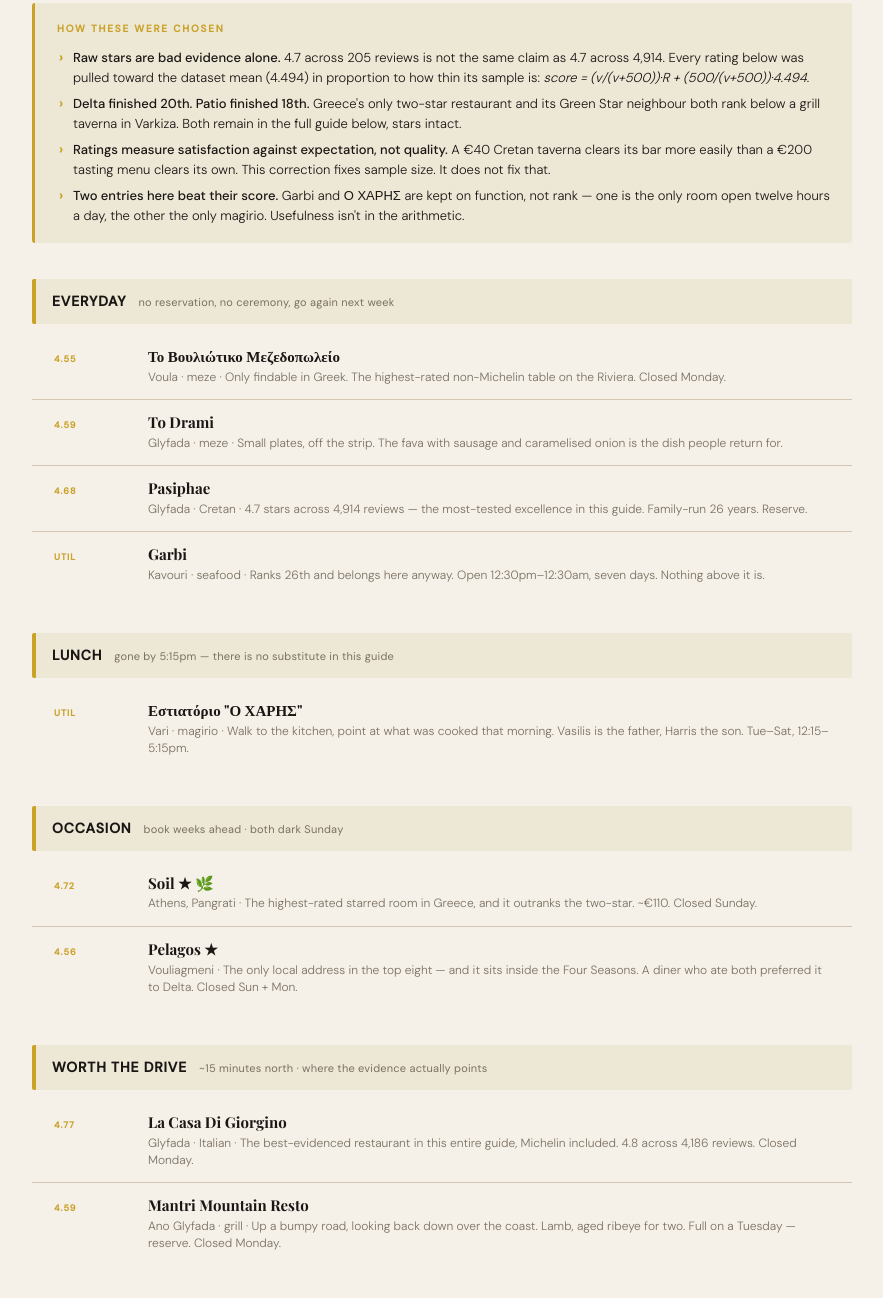
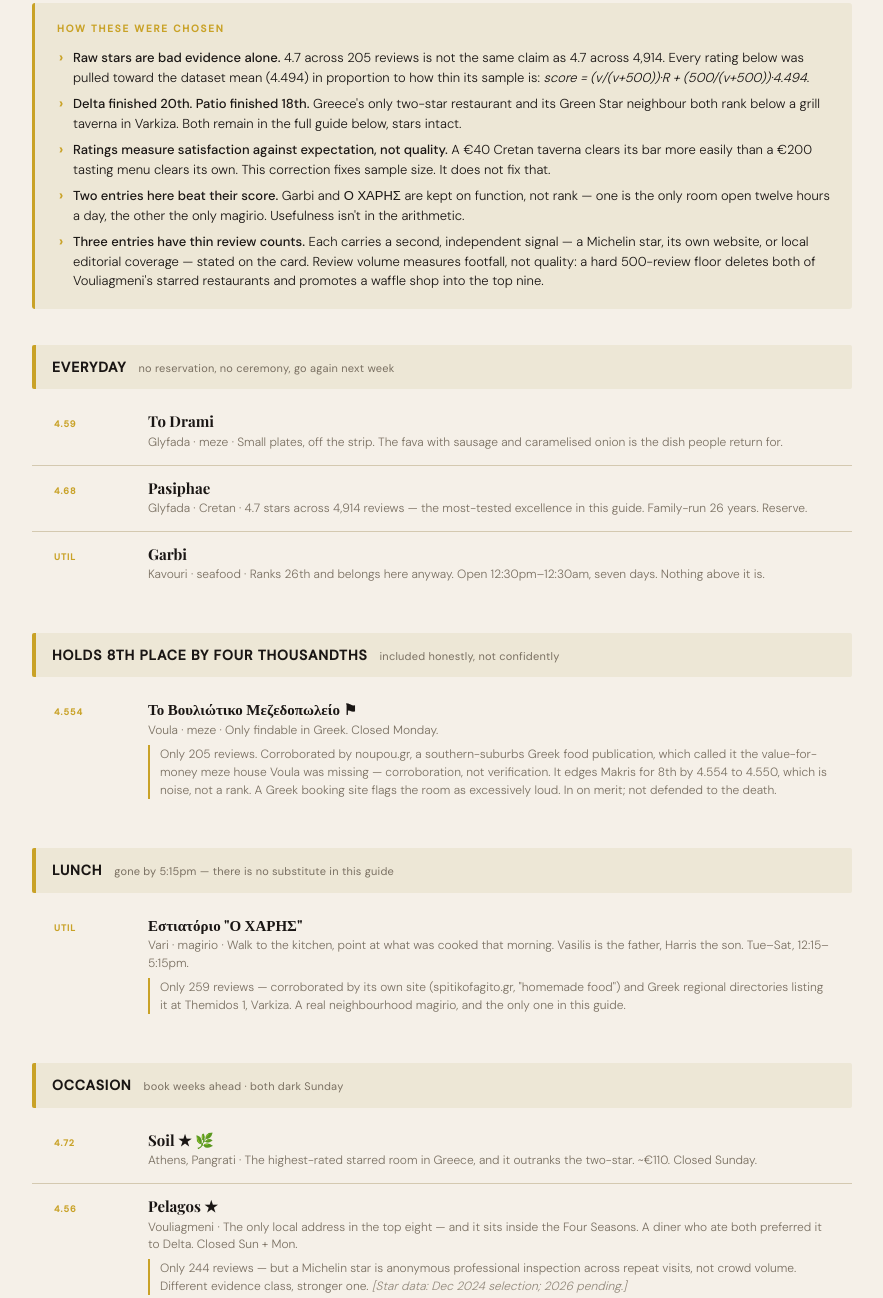
Before and after one commit to billyquiver26/vouliagmeni-food-2026, a plain HTML site: page index.html in a window 1280 px wide. Shown: the part 1088-2386 px from the top of the page, without its empty margins (198-1081 px from the left). Drawn offline with nearby package versions, Linux system fonts and the light colour scheme; a web font is replaced by a local one.

Commit message:
Show the second source: corroboration lines on thin-review entries; demote Vouliotiko to flagged block

```diff
--- a/index.html
+++ b/index.html
@@ -178,6 +178,8 @@
   .fb-btn:hover{border-color:var(--ink);}
   .fb-btn.active{background:var(--red);border-color:var(--red);color:#fff;}
   .fb-count{margin-left:auto;font-size:10px;letter-spacing:.12em;text-transform:uppercase;color:var(--muted);white-space:nowrap;}
+  .ess-corrob{display:block;margin-top:6px;padding-left:10px;border-left:2px solid var(--gold);font-size:12px;color:var(--muted);line-height:1.5;}
+  .ess-corrob em{font-style:italic;opacity:0.8;}
 </style>
 <link rel="manifest" href="./manifest.json">
 <meta name="theme-color" content="#1c5d8c">
@@ -250,26 +252,31 @@
       <li><strong>Delta finished 20th. Patio finished 18th.</strong> Greece's only two-star restaurant and its Green Star neighbour both rank below a grill taverna in Varkiza. Both remain in the full guide below, stars intact.</li>
       <li><strong>Ratings measure satisfaction against expectation, not quality.</strong> A €40 Cretan taverna clears its bar more easily than a €200 tasting menu clears its own. This correction fixes sample size. It does not fix that.</li>
       <li><strong>Two entries here beat their score.</strong> Garbi and Ο ΧΑΡΗΣ are kept on function, not rank — one is the only room open twelve hours a day, the other the only magirio. Usefulness isn't in the arithmetic.</li>
+      <li><strong>Three entries have thin review counts.</strong> Each carries a second, independent signal — a Michelin star, its own website, or local editorial coverage — stated on the card. Review volume measures footfall, not quality: a hard 500-review floor deletes both of Vouliagmeni's starred restaurants and promotes a waffle shop into the top nine.</li>
     </ul>
   </div>
 
   <div class="sub-label"><span class="sub-label-main">Everyday</span><span class="sub-label-note">no reservation, no ceremony, go again next week</span></div>
   <div class="essentials">
-    <a class="ess-row" href="https://www.google.com/maps/search/?api=1&query=%CE%A4%CE%BF%20%CE%92%CE%BF%CF%85%CE%BB%CE%B9%CF%8E%CF%84%CE%B9%CE%BA%CE%BF%20%CE%9C%CE%B5%CE%B6%CE%B5%CE%B4%CE%BF%CF%80%CF%89%CE%BB%CE%B5%CE%AF%CE%BF&query_place_id=ChIJB3E9Z8mVoRQRLDXOJ4aRVJs" target="_blank" rel="noopener"><div class="ess-tag">4.55</div><div class="ess-content"><div class="ess-name">Το Βουλιώτικο Μεζεδοπωλείο</div><div class="ess-why">Voula · meze · Only findable in Greek. The highest-rated non-Michelin table on the Riviera. Closed Monday.</div></div></a>
     <a class="ess-row" href="https://www.google.com/maps/search/?api=1&query=To%20Drami&query_place_id=ChIJ8w7q5NO_oRQRpkV-21EGUrY" target="_blank" rel="noopener"><div class="ess-tag">4.59</div><div class="ess-content"><div class="ess-name">To Drami</div><div class="ess-why">Glyfada · meze · Small plates, off the strip. The fava with sausage and caramelised onion is the dish people return for.</div></div></a>
     <a class="ess-row" href="https://www.google.com/maps/search/?api=1&query=PASIPHAE&query_place_id=ChIJp3m5ndq_oRQR-aZUPQYEgys" target="_blank" rel="noopener"><div class="ess-tag">4.68</div><div class="ess-content"><div class="ess-name">Pasiphae</div><div class="ess-why">Glyfada · Cretan · 4.7 stars across 4,914 reviews — the most-tested excellence in this guide. Family-run 26 years. Reserve.</div></div></a>
     <a class="ess-row" href="https://www.google.com/maps/search/?api=1&query=Garbi%20Restaurant&query_place_id=ChIJg5LpoVOVoRQRmGVwgEU5DwY" target="_blank" rel="noopener"><div class="ess-tag">util</div><div class="ess-content"><div class="ess-name">Garbi</div><div class="ess-why">Kavouri · seafood · Ranks 26th and belongs here anyway. Open 12:30pm–12:30am, seven days. Nothing above it is.</div></div></a>
   </div>
 
+  <div class="sub-label"><span class="sub-label-main">Holds 8th place by four thousandths</span><span class="sub-label-note">included honestly, not confidently</span></div>
+  <div class="essentials">
+    <a class="ess-row" href="https://www.google.com/maps/search/?api=1&query=%CE%A4%CE%BF%20%CE%92%CE%BF%CF%85%CE%BB%CE%B9%CF%8E%CF%84%CE%B9%CE%BA%CE%BF%20%CE%9C%CE%B5%CE%B6%CE%B5%CE%B4%CE%BF%CF%80%CF%89%CE%BB%CE%B5%CE%AF%CE%BF&query_place_id=ChIJB3E9Z8mVoRQRLDXOJ4aRVJs" target="_blank" rel="noopener"><div class="ess-tag">4.554</div><div class="ess-content"><div class="ess-name">Το Βουλιώτικο Μεζεδοπωλείο ⚑</div><div class="ess-why">Voula · meze · Only findable in Greek. Closed Monday.<br><span class="ess-corrob">Only 205 reviews. Corroborated by noupou.gr, a southern-suburbs Greek food publication, which called it the value-for-money meze house Voula was missing — corroboration, not verification. It edges Makris for 8th by 4.554 to 4.550, which is noise, not a rank. A Greek booking site flags the room as excessively loud. In on merit; not defended to the death.</span></div></div></a>
+  </div>
+
   <div class="sub-label"><span class="sub-label-main">Lunch</span><span class="sub-label-note">gone by 5:15pm — there is no substitute in this guide</span></div>
   <div class="essentials">
-    <a class="ess-row" href="https://www.google.com/maps/search/?api=1&query=%CE%95%CF%83%CF%84%CE%B9%CE%B1%CF%84%CF%8C%CF%81%CE%B9%CE%BF%20%CE%9F%20%CE%A7%CE%91%CE%A1%CE%97%CE%A3&query_place_id=ChIJMRRILC2VoRQRYSt3Fcbi9Xo" target="_blank" rel="noopener"><div class="ess-tag">util</div><div class="ess-content"><div class="ess-name">Εστιατόριο "Ο ΧΑΡΗΣ"</div><div class="ess-why">Vari · magirio · Walk to the kitchen, point at what was cooked that morning. Vasilis is the father, Harris the son. Tue–Sat, 12:15–5:15pm.</div></div></a>
+    <a class="ess-row" href="https://www.google.com/maps/search/?api=1&query=%CE%95%CF%83%CF%84%CE%B9%CE%B1%CF%84%CF%8C%CF%81%CE%B9%CE%BF%20%CE%9F%20%CE%A7%CE%91%CE%A1%CE%97%CE%A3&query_place_id=ChIJMRRILC2VoRQRYSt3Fcbi9Xo" target="_blank" rel="noopener"><div class="ess-tag">util</div><div class="ess-content"><div class="ess-name">Εστιατόριο "Ο ΧΑΡΗΣ"</div><div class="ess-why">Vari · magirio · Walk to the kitchen, point at what was cooked that morning. Vasilis is the father, Harris the son. Tue–Sat, 12:15–5:15pm.<br><span class="ess-corrob">Only 259 reviews — corroborated by its own site (spitikofagito.gr, "homemade food") and Greek regional directories listing it at Themidos 1, Varkiza. A real neighbourhood magirio, and the only one in this guide.</span></div></div></a>
   </div>
 
   <div class="sub-label"><span class="sub-label-main">Occasion</span><span class="sub-label-note">book weeks ahead · both dark Sunday</span></div>
   <div class="essentials">
     <a class="ess-row" href="https://www.google.com/maps/search/?api=1&query=Soil%20restaurant&query_place_id=ChIJr9_aRfm9oRQRWj0x3vCftJE" target="_blank" rel="noopener"><div class="ess-tag">4.72</div><div class="ess-content"><div class="ess-name">Soil ★ 🌿</div><div class="ess-why">Athens, Pangrati · The highest-rated starred room in Greece, and it outranks the two-star. ~€110. Closed Sunday.</div></div></a>
-    <a class="ess-row" href="https://www.google.com/maps/search/?api=1&query=Pelagos&query_place_id=ChIJYT2q81TroRQRkJ2kcTN5qLc" target="_blank" rel="noopener"><div class="ess-tag">4.56</div><div class="ess-content"><div class="ess-name">Pelagos ★</div><div class="ess-why">Vouliagmeni · The only local address in the top eight — and it sits inside the Four Seasons. A diner who ate both preferred it to Delta. Closed Sun + Mon.</div></div></a>
+    <a class="ess-row" href="https://www.google.com/maps/search/?api=1&query=Pelagos&query_place_id=ChIJYT2q81TroRQRkJ2kcTN5qLc" target="_blank" rel="noopener"><div class="ess-tag">4.56</div><div class="ess-content"><div class="ess-name">Pelagos ★</div><div class="ess-why">Vouliagmeni · The only local address in the top eight — and it sits inside the Four Seasons. A diner who ate both preferred it to Delta. Closed Sun + Mon.<br><span class="ess-corrob">Only 244 reviews — but a Michelin star is anonymous professional inspection across repeat visits, not crowd volume. Different evidence class, stronger one. <em>[Star data: Dec 2024 selection; 2026 pending.]</em></span></div></div></a>
   </div>
 
   <div class="sub-label"><span class="sub-label-main">Worth the drive</span><span class="sub-label-note">~15 minutes north · where the evidence actually points</span></div>
```
